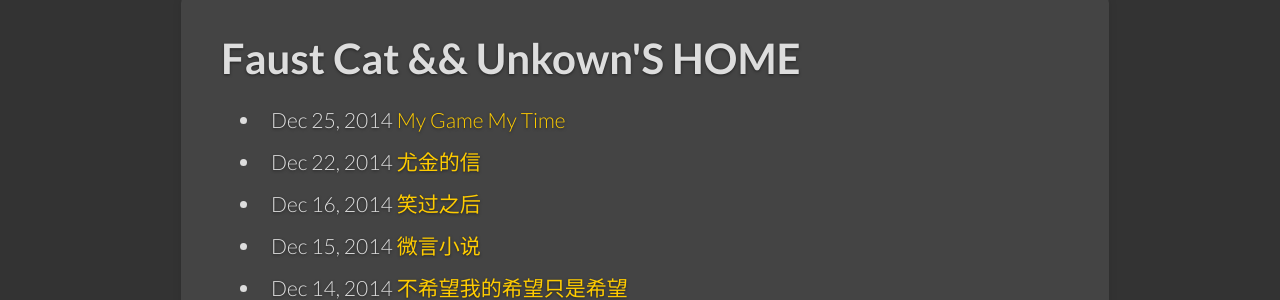
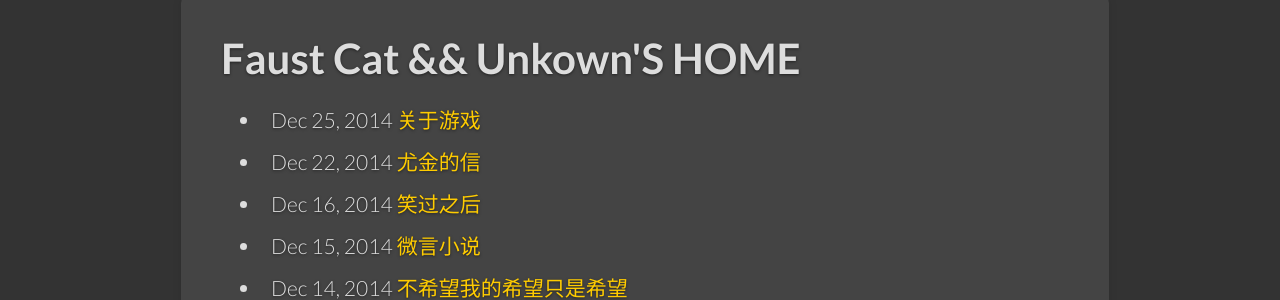
Before and after one commit to unkonw/unkonw.github.com, a Jekyll site: the page built from index.html, in a window 1280 px wide. Shown: the part 216-516 px from the top of the page. Built offline with Jekyll 4.4.1, drawn with Linux system fonts in a browser that asks for light colours; Markdown is read by kramdown in place of the engine named in the settings; the list of posts is cut into pages by our own code.

Commit message:
add title

```diff
--- a/_posts/2014/read/2014-12-25-My-Game-My-Time.md
+++ b/_posts/2014/read/2014-12-25-My-Game-My-Time.md
@@ -1,5 +1,9 @@
+---
+layout: post
+title: 关于游戏
+category: read
+---
 
----
 今天是圣诞节，也是我的生日。
 我之前有着急想跟1C说说我的游戏看法来劝服她，（现在看来，没有谈到自己的情况下，当时像是在隔河喊话【都进风里了】）
 
```
